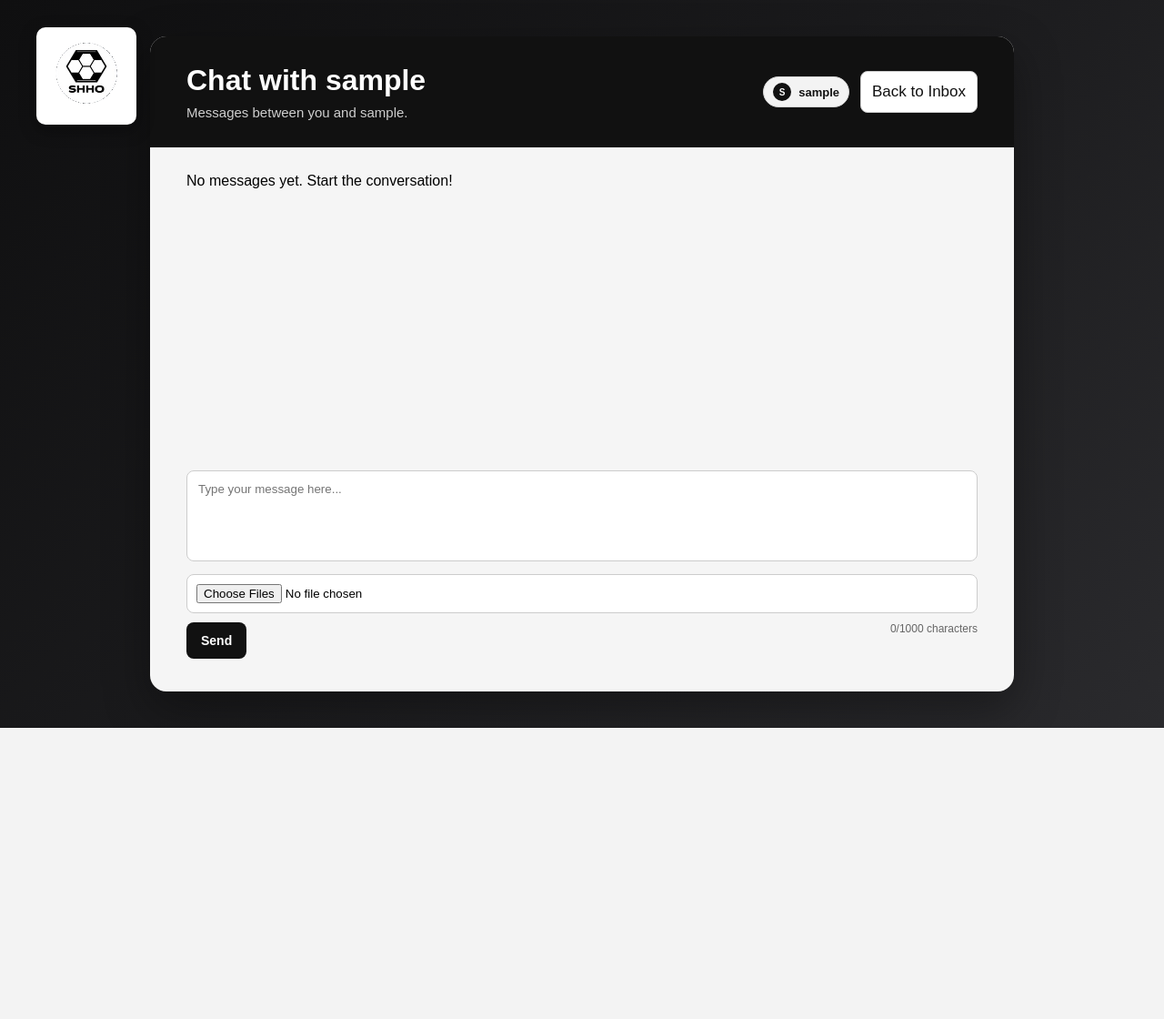
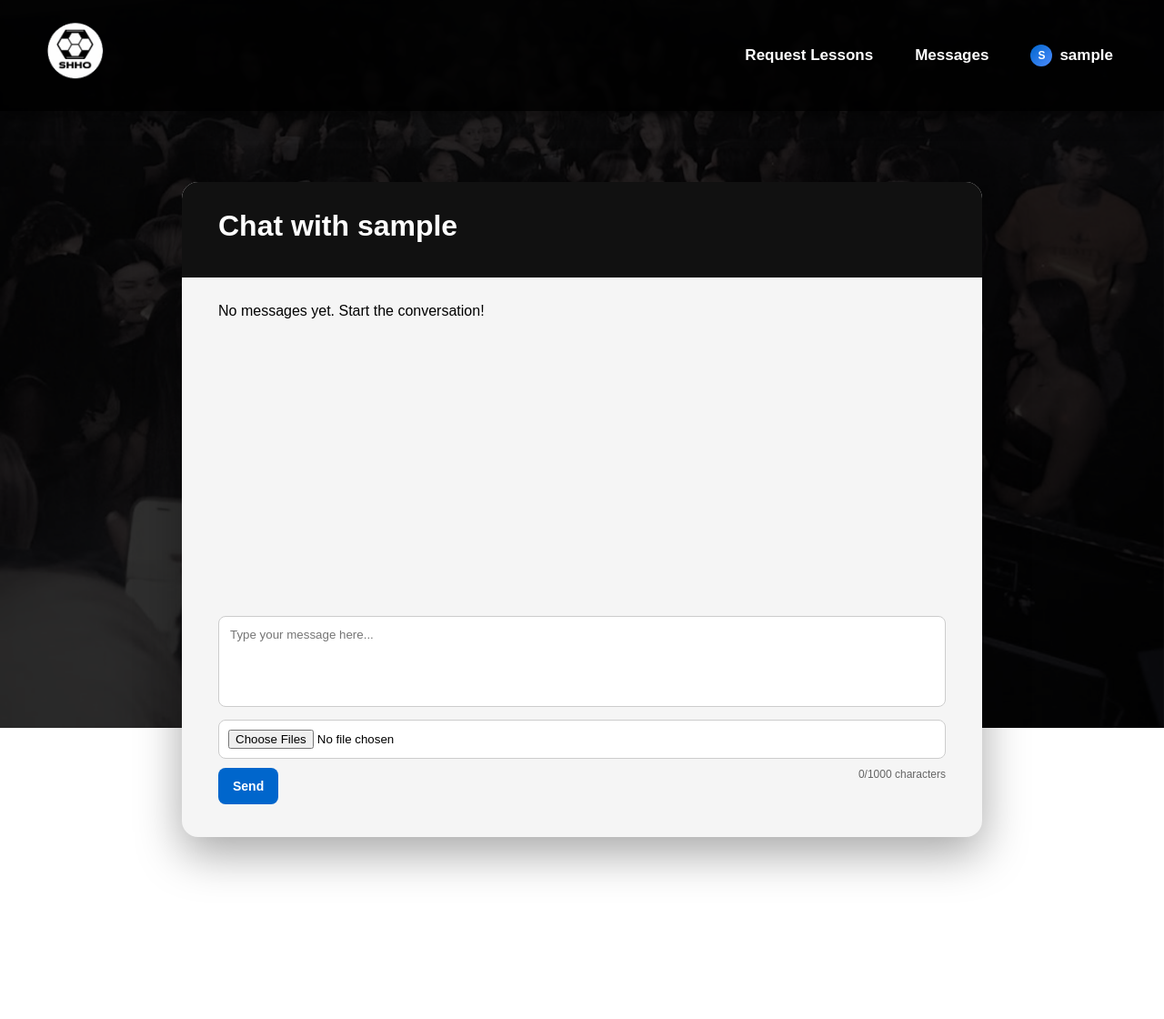
Before and after one commit to sidluthra1/djschedulerSHHO, a Django app: a page that uses messaging/templates/messaging/send_message.html in a window 1280 px wide. Shown: the whole page at 91% size. Before the commit the page ends 800 px from the top, so only its background shows below. Run offline with Django 5.2, Linux system fonts and the light colour scheme; the visitor is signed in with stand-in values (Sample User, id 1); data comes from the database, SQL or seed files in the repository; data that the repository does not hold is empty.

Commit message:
Updated UI for sending messages

```diff
--- a/messaging/templates/messaging/send_message.html
+++ b/messaging/templates/messaging/send_message.html
@@ -8,7 +8,39 @@
 
 <style>
 *{box-sizing:border-box;margin:0;padding:0;font-family:Arial,sans-serif;}
-body{min-height:100vh;display:flex;align-items:center;justify-content:center;background:linear-gradient(135deg,#0f0f10,#1b1b1d,#2a2a2d);padding:30px;}
+
+body {
+    margin: 0;
+    font-family: Arial, sans-serif;
+    color: #000000;
+    padding: 200px;
+
+    display: flex;
+    justify-content: center;
+    align-items: center;
+    min-height: 100vh;
+    padding-top: 120;
+}
+
+.bg-image{
+    position: fixed;
+    top: 0;
+    left: 0;
+    width: 100%;
+    height: 100%;
+    object-fit: cover;
+    object-position: center 75%;
+    z-index: -2;
+
+}
+body::before{
+    content: "";
+    position: fixed;
+    inset: 0;
+    background: rgba(0,0,0,0.75);
+    z-index: -1;
+}
+
 .corner-logo{position:fixed;top:30px;left:40px;width:110px;background:white;padding:8px;border-radius:10px;box-shadow:0 6px 18px rgba(0,0,0,.35);z-index:999;}
 .page-container{display:flex;flex-direction:column;width:950px;max-width:100%;height:90vh;border-radius:18px;overflow:hidden;background:#f5f5f5;box-shadow:0 18px 50px rgba(0,0,0,0.35);}
 .header{background:#111;color:#fff;padding:30px 40px;}
@@ -27,7 +59,7 @@ body{min-height:100vh;display:flex;align-items:center;justify-content:center;bac
 .select-box{width:100%;max-width:420px; margin-bottom:14px; padding:12px 14px; border:1px solid #ccc; border-radius:8px; background:#fff; font-size:16px; color:#111;}
 .text-area{width:100%;height:100px;padding:12px;border:1px solid #ccc;border-radius:8px;margin-bottom:10px;resize:none;}
 .file-input{width:100%;padding:10px;border:1px solid #ccc;border-radius:8px;margin-bottom:10px;background:#fff;}
-.send-btn{padding:12px 16px;border:none;border-radius:8px;background:#111;color:white;font-weight:600;cursor:pointer;font-size: 14px;}
+.send-btn{padding:12px 16px;border:none;border-radius:8px;background:#0066cc;color:white;font-weight:600;cursor:pointer;font-size: 14px;}
 .top-right-btn{position:absolute;top:38px;right:40px;padding:12px 12px;border-radius:8px;background:#fff;font-size:17px;color:#111;border:1px solid #ccc;text-decoration:none;}
 .back-btn{display:inline-block;margin-top:12px;color:#111;text-decoration:none;}
 .user-chip{display:inline-flex;align-items:center;gap:8px;padding:6px 10px;border-radius:999px;background:#f3f3f3;color:#111;border:1px solid #d6d6d6;font-size:13px;font-weight:600;margin-right:12px;}
@@ -36,26 +68,222 @@ body{min-height:100vh;display:flex;align-items:center;justify-content:center;bac
 .avatar-fallback{width:20px;height:20px;border-radius:50%;display:inline-flex;align-items:center;justify-content:center;background:#111;color:#fff;font-size:10px;font-weight:700;}
 .status-message{padding:10px 12px;border-radius:8px;margin-bottom:12px;font-size:14px;}
 .status-error{background:#ffe9e9;border:1px solid #f1bcbc;color:#8a1f1f;}
+
+/* ===== TOP BAR ===== */
+.top-bar {
+     width: 100%;
+    display: flex;
+    justify-content: space-between;
+    align-items: center;
+    padding: 16px 40px;
+
+    background: rgba(0, 0, 0, 0.85);
+    backdrop-filter: blur(2px);
+
+    border-bottom: 1px solid rgba(0, 0, 0, 0.08);
+
+    box-shadow: 0 6px 18px rgba(0,0,0,0.5);
+
+    position: fixed;
+    top: 0;
+    left: 0;
+    right: 0;
+    z-index: 1000;
+}
+
+
+.nav-left {
+    display: flex;
+    align-items: center;
+    gap: 5px;
+}
+.brand-link {
+    color: #ffffff;
+    font-weight: 700;
+    letter-spacing: 1px;
+}
+.nav-buttons {
+    display: flex;
+    gap: 14px;
+    flex-wrap: wrap;
+    align-items: center;
+    justify-content: flex-end;
+}
+.nav-right {
+    display: flex;
+    align-items: center;
+    margin-left: auto;
+}
+.profile-menu {
+    position: relative;
+    display: flex;
+    align-items: center;
+}
+.profile-chip {
+    display: inline-flex;
+    align-items: center;
+    gap: 8px;
+    padding: 10px 16px;
+    border-radius: 999px;
+    background: rgba(0, 0, 0, 0.08);
+    border: 0px solid rgba(0, 0, 0, 0.14);
+    cursor: pointer;
+    font: inherit;
+    text-align: left;
+}
+.profile-chip:focus-visible {
+    outline: 2px solid #7cb6ff;
+    outline-offset: 2px;
+}
+.profile-chip,
+.profile-chip:active,
+.profile-chip:visited {
+    text-decoration: none;
+    color: #ffffff;
+    transition: 0.2s ease;
+}
+
+
+.profile-chip-avatar {
+    width: 30px;
+    height: 30px;
+    border-radius: 50%;
+    object-fit: cover;
+    border: 1px solid rgba(255, 255, 255, 0.24);
+    flex-shrink: 0;
+    background: rgba(255, 255, 255, 0.12);
+}
+.profile-chip-fallback {
+    width: 24px;
+    height: 24px;
+    border-radius: 50%;
+    display: inline-flex;
+    align-items: center;
+    justify-content: center;
+    background: linear-gradient(135deg, #0066cc, #4d8cff);
+    color: #ffffff;
+    font-weight: 700;
+    font-size: 12px;
+    flex-shrink: 0;
+}
+.profile-chip-name {
+    font-size: 17px;
+    font-weight: 600;
+    line-height: 1;
+    color: #ffffff;
+}
+.profile-dropdown {
+    position: absolute;
+    top: calc(100% + 10px);
+    right: 0;
+    min-width: 180px;
+    padding: 8px;
+    border-radius: 14px;
+    background: rgba(18, 18, 20, 0.98);
+    border: 1px solid rgba(255, 255, 255, 0.12);
+    box-shadow: 0 16px 32px rgba(0, 0, 0, 0.45);
+    display: none;
+    z-index: 1100;
+}
+.profile-menu.open .profile-dropdown {
+    display: block;
+}
+.profile-dropdown a {
+    display: flex;
+    align-items: center;
+    width: 100%;
+    padding: 10px 12px;
+    border-radius: 10px;
+    color: #ffffff;
+    text-decoration: none;
+    font-weight: 600;
+    font-size: 14px;
+}
+
+.profile-dropdown a.logout-link {
+    color: #ff5c5c;
+}
+.profile-dropdown-divider {
+    height: 1px;
+    margin: 6px 4px;
+    background: rgba(255, 255, 255, 0);
+
+}
+.primary-btn,
+.secondary-btn {
+    padding: 10px 16px;
+    border-radius: 8px;
+    text-decoration: none;
+    font-weight: 600;
+    font-size: 17px;
+    transition: 0.2s ease;
+    display: inline-block;
+}
+.primary-btn {
+    background: transparent;
+    color: #ffffff;
+    border: none;
+}
+
+.secondary-btn {
+    background: transparent;
+    color: #ffffff;
+    border: none;
+
+}
+
+
 </style>
 </head>
 <body>
-<a href="{% url 'index' %}"><img src="{% static 'images/shhoLogo.png' %}" class="corner-logo"></a>
+
+
+<body>
+<img src="{% static 'images/djbackground3.png' %}" class="bg-image">
+
+ <div class="top-bar">
+    <div class="nav-left">
+        <a href="{% url 'index' %}" class="brand-link">
+            <img src="{% static 'images/shhoLogo.png' %}" style="height:85px;width:85px;object-fit:contain;border-radius:20px;">
+        </a>
+    </div>
+    <div class="nav-right">
+        <div class="nav-buttons">
+
+            {% if request.user.profile.role == 'student' %}
+                <a href="{% url 'request_class' %}" class="primary-btn">Request Lessons</a>
+            {% else %}
+                <a href="{% url 'lesson_create' %}" class="primary-btn">Post Lessons</a>
+            {% endif %}
+            <a href="{% url 'inbox' %}" class="secondary-btn"> Messages</a>
+
+            <div class="profile-menu">
+                <button id="profileMenuButton" class="profile-chip" type="button">
+                    {% if request.user.profile.profile_picture %}
+                    <img class="profile-chip-avatar" src="{{ request.user.profile.profile_picture.url }}">
+                    {% else %}
+                    <span class="profile-chip-fallback">{{ request.user.username|first|upper }}</span>
+                    {% endif %}
+                    <span class="profile-chip-name">{{ request.user.username }}</span>
+                </button>
+
+                <div class="profile-dropdown" id="profileDropdown">
+                    <a href="{% url 'profile' %}">Profile</a>
+                    <div class="profile-dropdown-divider"></div>
+                    <a href="{% url 'account_logout' %}" class="logout-link">Log out</a>
+                </div>
+            </div>
+        </div>
+    </div>
+</div>
+
 <div class="page-container">
     <div class="header" style="position:relative;display:flex;align-items:center;justify-content:space-between;">
         <div>
             <h1>Chat with <a href="{% url 'public_profile' recipient.username %}" style="color:inherit;text-decoration:none;">{{ recipient.username }}</a></h1>
-            <p>Messages between you and {{ recipient.username }}.</p>
+
         </div>
         <div style="display:flex;align-items:center;">
-            <span class="user-chip">
-                {% if request.user.profile.profile_picture %}
-                <img class="avatar-sm" src="{{ request.user.profile.profile_picture.url }}" alt="{{ request.user.username }}">
-                {% else %}
-                <span class="avatar-fallback">{{ request.user.username|first|upper }}</span>
-                {% endif %}
-                {{ request.user.username }}
-            </span>
-            <a href="{% url 'inbox' %}" class="top-right-btn" style="position:static;">Back to Inbox</a>
         </div>
     </div>
     <div class="content">
--- a/templates/account/login.html
+++ b/templates/account/login.html
@@ -360,9 +360,7 @@ The Best DJs at UVA!
 Remember me
 </label>
 
-<a href="{% url 'account_reset_password' %}">
-Forgot password?
-</a>
+
 
 </div>
 
```
Also changed, not shown: lessonscheduler/templates/request_class.html (+0 -7 lines).
